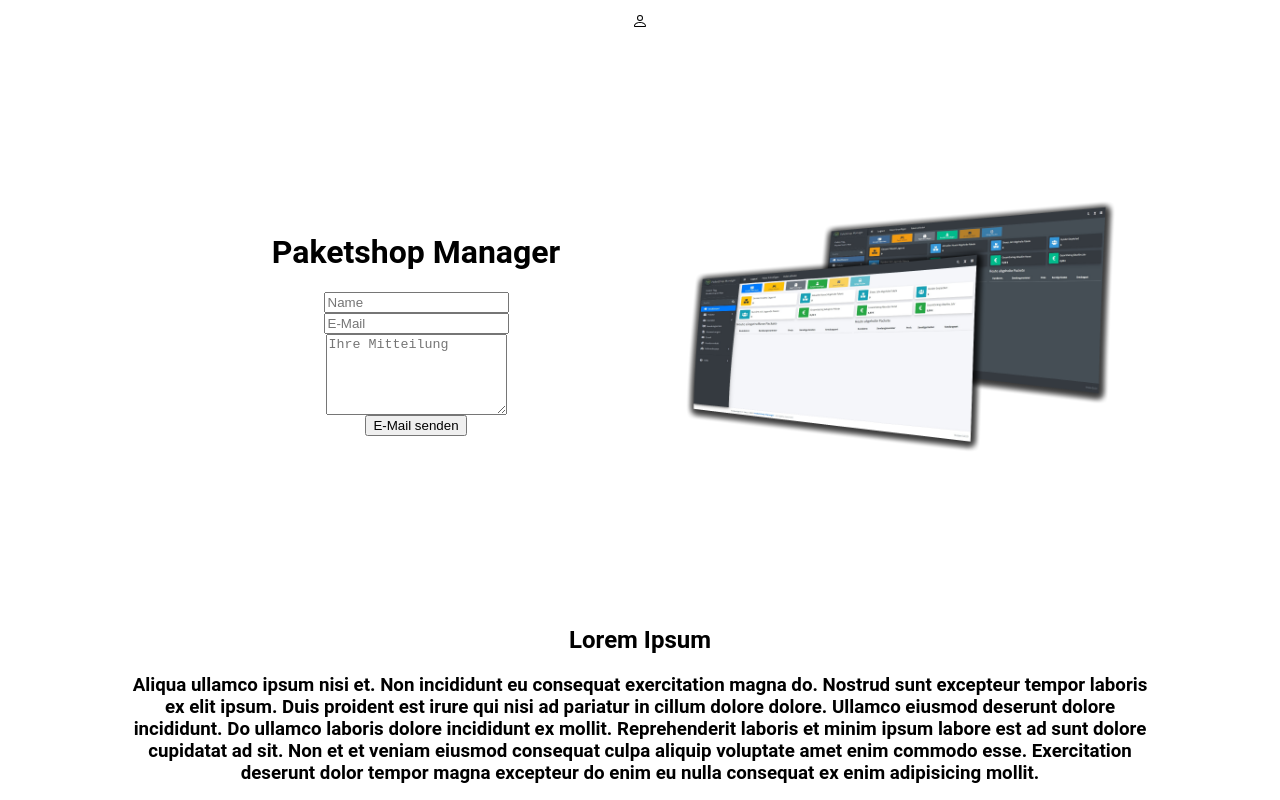
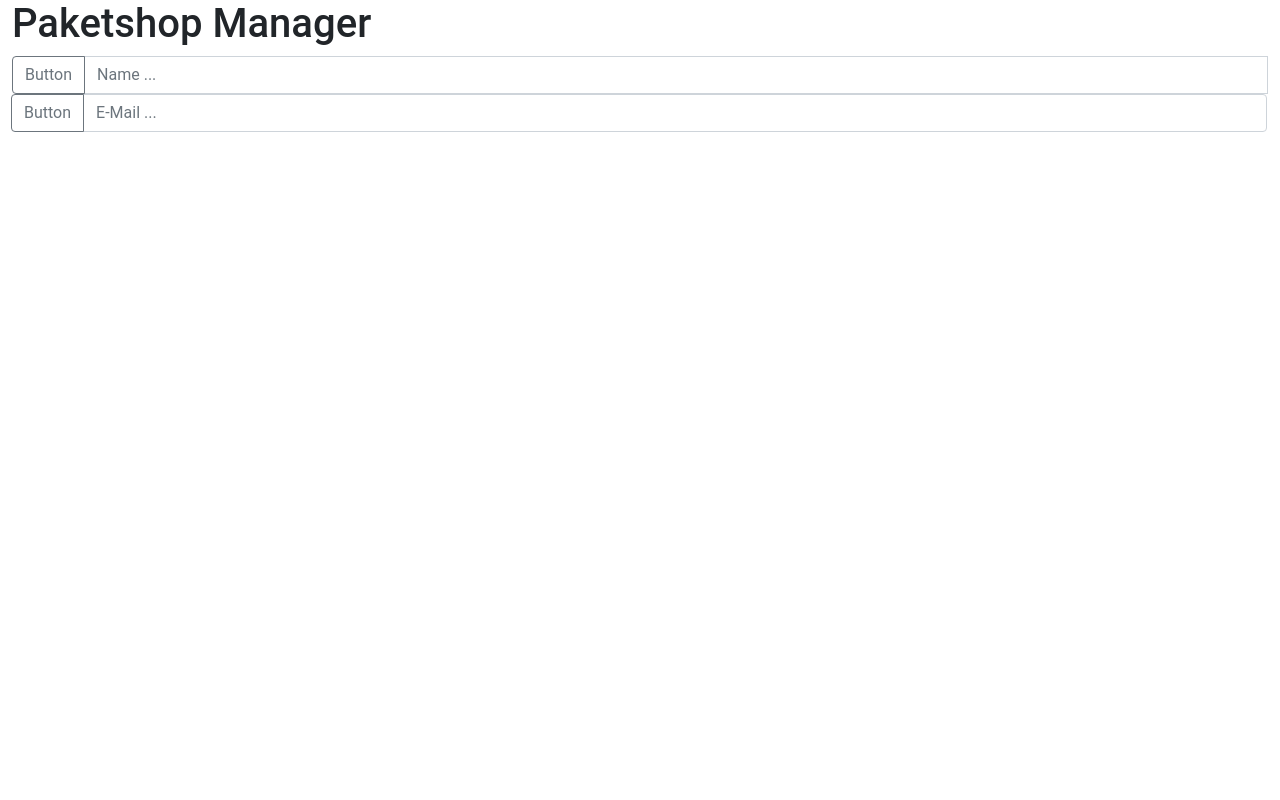
Before and after one commit to AlexanderPolzhofer/PSM-landing-page, a React (Create React App) app: page / in a window 1280 px wide. Shown: the top 800 px of the page. Built offline with nearby package versions, Linux system fonts and the light colour scheme.

Commit message:
adding bootstrap to project

```diff
--- a/package.json
+++ b/package.json
@@ -6,6 +6,7 @@
     "@testing-library/jest-dom": "^5.16.2",
     "@testing-library/react": "^12.1.4",
     "@testing-library/user-event": "^13.5.0",
+    "bootstrap": "^5.1.3",
     "react": "^17.0.2",
     "react-dom": "^17.0.2",
     "react-icons": "^4.3.1",
--- a/public/index.html
+++ b/public/index.html
@@ -1,20 +1,26 @@
 <!DOCTYPE html>
 <html lang="en">
+
 <head>
   <meta charset="utf-8" />
   <link rel="icon" href="%PUBLIC_URL%/favicon.ico" />
   <meta name="viewport" content="width=device-width, initial-scale=1" />
   <meta name="theme-color" content="#000000" />
-    <meta
-      name="description"
-      content="Web site created using create-react-app"
-    />
+  <meta name="description" content="Web site created using create-react-app" />
   <link rel="apple-touch-icon" href="%PUBLIC_URL%/logo192.png" />
+  <link href="https://cdn.jsdelivr.net/npm/bootstrap@5.1.3/dist/css/bootstrap.min.css" rel="stylesheet"
+    integrity="sha384-1BmE4kWBq78iYhFldvKuhfTAU6auU8tT94WrHftjDbrCEXSU1oBoqyl2QvZ6jIW3" crossorigin="anonymous">
   <!--
       manifest.json provides metadata used when your web app is installed on a
       user's mobile device or desktop. See https://developers.google.com/web/fundamentals/web-app-manifest/
     -->
   <link rel="manifest" href="%PUBLIC_URL%/manifest.json" />
+  <script src="https://cdn.jsdelivr.net/npm/@popperjs/core@2.10.2/dist/umd/popper.min.js"
+    integrity="sha384-7+zCNj/IqJ95wo16oMtfsKbZ9ccEh31eOz1HGyDuCQ6wgnyJNSYdrPa03rtR1zdB"
+    crossorigin="anonymous"></script>
+  <script src="https://cdn.jsdelivr.net/npm/bootstrap@5.1.3/dist/js/bootstrap.min.js"
+    integrity="sha384-QJHtvGhmr9XOIpI6YVutG+2QOK9T+ZnN4kzFN1RtK3zEFEIsxhlmWl5/YESvpZ13"
+    crossorigin="anonymous"></script>
   <!--
       Notice the use of %PUBLIC_URL% in the tags above.
       It will be replaced with the URL of the `public` folder during the build.
@@ -26,6 +32,7 @@
     -->
   <title>React App</title>
 </head>
+
 <body>
   <noscript>You need to enable JavaScript to run this app.</noscript>
   <div id="root"></div>
@@ -40,4 +47,5 @@
       To create a production bundle, use `npm run build` or `yarn build`.
     -->
 </body>
+
 </html>
--- a/src/App.css
+++ b/src/App.css
@@ -1,38 +1,3 @@
 .App {
   text-align: center;
 }
-
-.App-logo {
-  height: 40vmin;
-  pointer-events: none;
-}
-
-@media (prefers-reduced-motion: no-preference) {
-  .App-logo {
-    animation: App-logo-spin infinite 20s linear;
-  }
-}
-
-.App-header {
-  background-color: #282c34;
-  min-height: 100vh;
-  display: flex;
-  flex-direction: column;
-  align-items: center;
-  justify-content: center;
-  font-size: calc(10px + 2vmin);
-  color: white;
-}
-
-.App-link {
-  color: #61dafb;
-}
-
-@keyframes App-logo-spin {
-  from {
-    transform: rotate(0deg);
-  }
-  to {
-    transform: rotate(360deg);
-  }
-}
--- a/src/App.js
+++ b/src/App.js
@@ -1,41 +1,35 @@
-import {
-  AppContainer,
-  Heading,
-  TextElement,
-  TagLineContent,
-  InputAndImageSection
-} from './components/app-styles/App.styles';
-import InputForm from './components/input-form/InputForm';
-import Card from './components/card-component/Card.component';
-import Header from './components/header/Header.component';
+import React from 'react';
 
-function App() {
+import AppContainer from './components/AppContainer/AppContainer';
+
+export default function App() {
   return (
     <AppContainer>
-      <Header/>
-      <InputAndImageSection>
-        <TextElement>
-          <Heading>
-            <h1>Paketshop Manager</h1>
-          </Heading>
-          <InputForm />
-        </TextElement>
-        <img src={process.env.PUBLIC_URL + '/images/psm_dashboard_overlay.png'} alt='dashboard-overlay' width='50%' height='45%' />
-      </InputAndImageSection>
-
-      <TagLineContent>
-        <h2>Lorem Ipsum</h2>
-        <h3>Aliqua ullamco ipsum nisi et. Non incididunt eu consequat exercitation magna do. Nostrud sunt excepteur tempor laboris ex elit ipsum. Duis proident est irure qui nisi ad pariatur in cillum dolore dolore. Ullamco eiusmod deserunt dolore incididunt. Do ullamco laboris dolore incididunt ex mollit.
-          Reprehenderit laboris et minim ipsum labore est ad sunt dolore cupidatat ad sit. Non et et veniam eiusmod consequat culpa aliquip voluptate amet enim commodo esse. Exercitation deserunt dolor tempor magna excepteur do enim eu nulla consequat ex enim adipisicing mollit.
-        </h3>
-      </TagLineContent>
-      <Card />
-      <Card />
-      <Card />
-      <Card />
+      <div>
+        <h1>Paketshop Manager</h1>
+      </div>
+      <div>
+        <div className="input-group mb-5">
+          <button className="btn btn-outline-secondary" type="button" id="button-addon1">Button</button>
+          <input
+            type="text"
+            className="form-control"
+            placeholder="Name ..."
+            aria-label="Example text with button addon"
+            aria-describedby="button-addon1">
+          </input>
+          <div className="input-group mb-3">
+            <button className="btn btn-outline-secondary" type="button" id="button-addon1">Button</button>
+            <input
+              type="text"
+              className="form-control"
+              placeholder="E-Mail ..."
+              aria-label="Example text with button addon"
+              aria-describedby="button-addon1">
+            </input>
+          </div>
+        </div>
+      </div>
     </AppContainer>
-
-  );
+  )
 }
-
-export default App;
--- /dev/null
+++ b/src/components/AppContainer/AppContainer.jsx
@@ -0,0 +1,9 @@
+import React from 'react';
+
+export default function AppContainer(props) {
+
+    const { children } = props;
+    return (<div className="container-fluid">
+        {children}
+    </div>)
+}
```
Also changed, not shown: src/firstVersion/components/app-styles/App.styles.js (renamed from src/components/app-styles/App.styles.js), src/firstVersion/components/card-component/Card.component.js (renamed from src/components/card-component/Card.component.js), src/firstVersion/components/header/Header.component.js (renamed from src/components/header/Header.component.js), src/firstVersion/components/input-form/InputForm.js (renamed from src/components/input-form/InputForm.js), 1 other file (tests, documents, lock files or other folders). Lines whose indentation alone changed are shown as unchanged.
